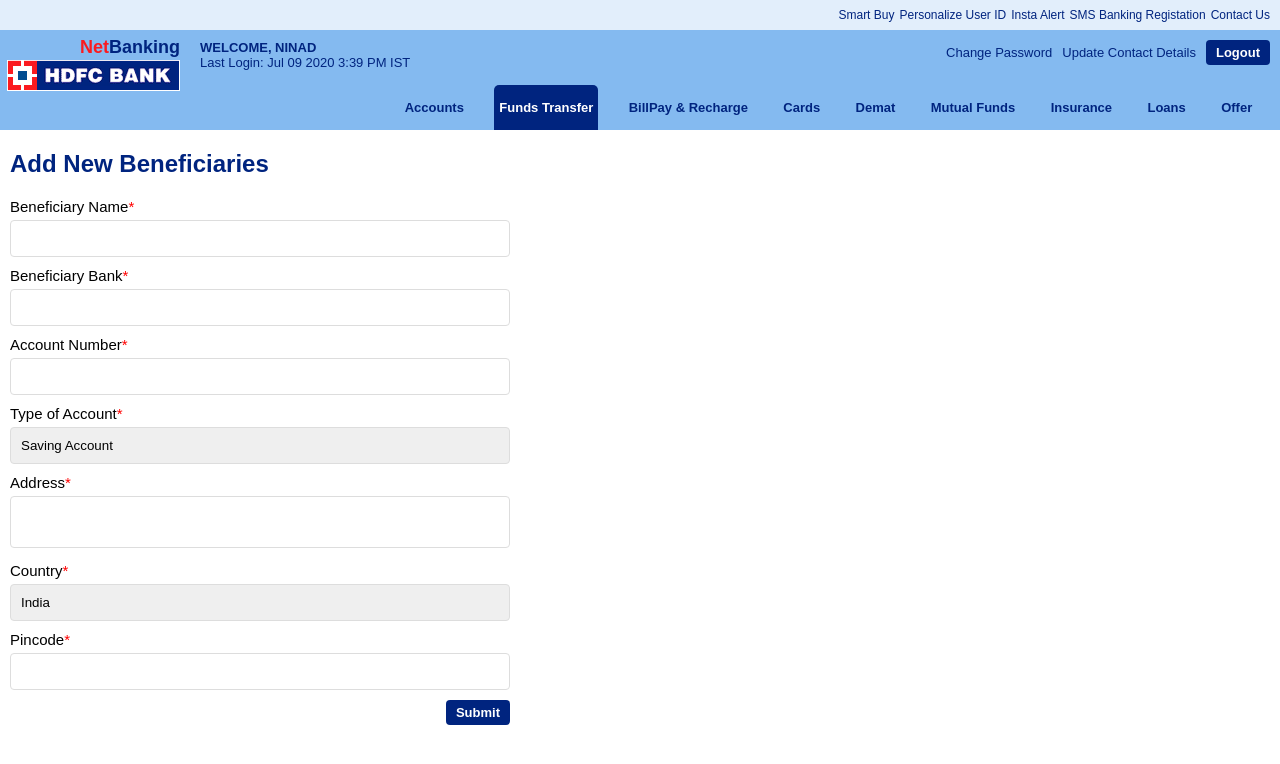
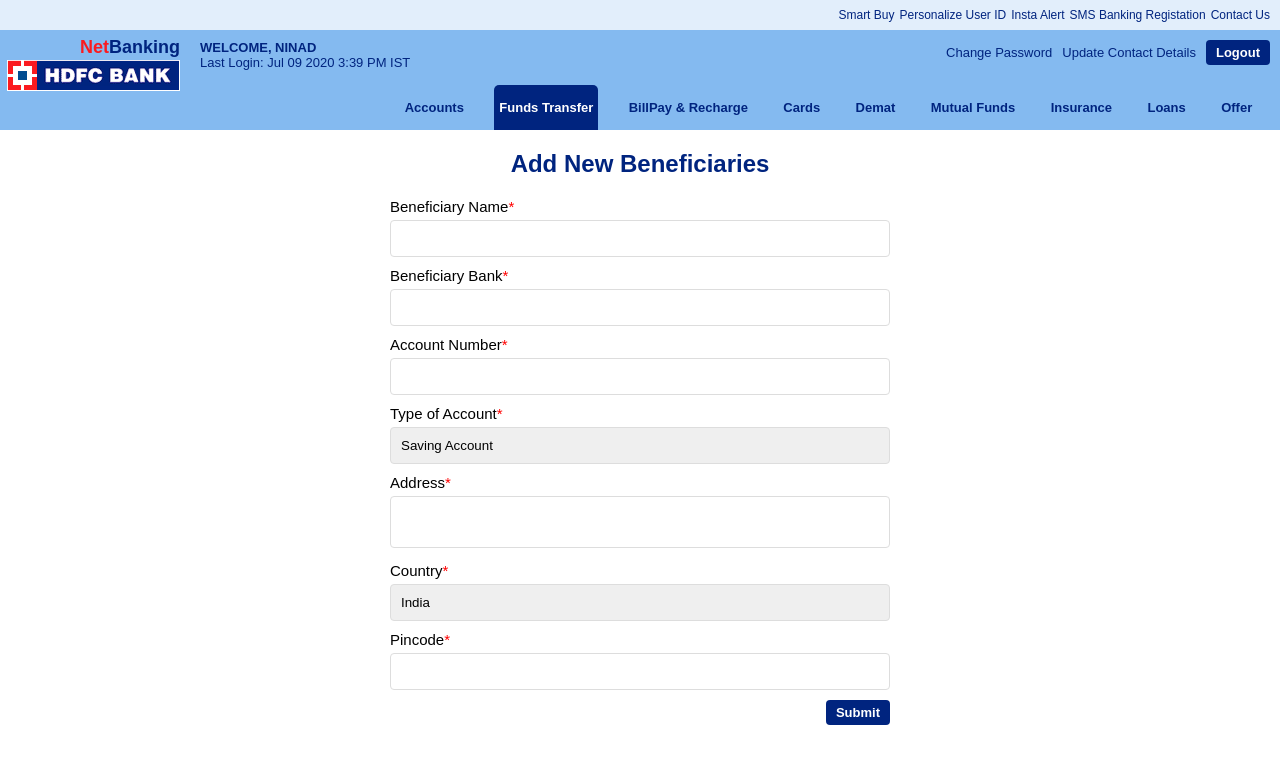
Before and after one commit to MrNiNaD/ENABLISTAR-TEST, a React (Vite) app: page /add in a window 1280 px wide. Shown: the top 764 px of the page. Built offline with nearby package versions, Linux system fonts and the light colour scheme.

Commit message:
feat: form in middle

```diff
--- a/src/component/Add.jsx
+++ b/src/component/Add.jsx
@@ -61,7 +61,7 @@
   ];
 
   return (
-    <section className="manage wrapper">
+    <section className="manage wrapper add-beneficiary">
       <div className="manage-part-1">
         <h2>Add New Beneficiaries</h2>
       </div>
--- a/src/index.css
+++ b/src/index.css
@@ -176,8 +176,7 @@
 }
 
 .form-container {
-  margin-top: 20px;
-  margin-bottom: 30px;
+  margin: 20px auto 30px;
   max-width: 500px;
   display: block;
 }
@@ -225,3 +224,7 @@
 .each-field-div {
   margin-top: 10px;
 }
+
+.add-beneficiary .manage-part-1 {
+  justify-content: center;
+}
```
